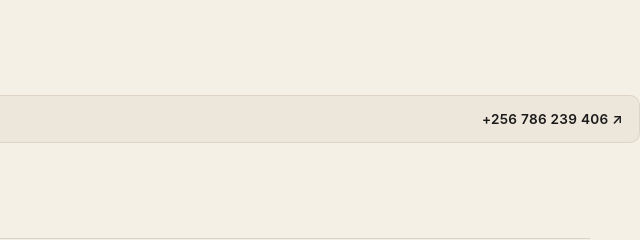
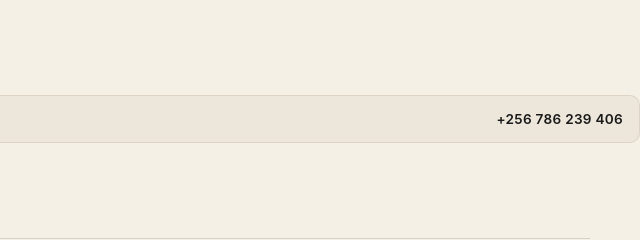
Before and after one commit to FrancTech-com/seven-and-bloom-site, a plain HTML site: page frank/index.html in a window 1280 px wide. Shown: the part 2931-3171 px from the top of the page, 640-1280 px from the left. Drawn offline with Linux system fonts and the light colour scheme.

Commit message:
Fix link formatting in index.html

```diff
--- a/frank/index.html
+++ b/frank/index.html
@@ -310,9 +310,9 @@
     <span style="font-size: 0.8rem; color: #555; font-weight: 500;">
       Start a project or inquiry:
     </span>
-    <a href="[https://wa.me/256786239406]" style="font-size: 0.85rem; font-weight: 600; color: #1a1a1a; text-decoration: none; letter-spacing: 0.02em;">
-      +256 786 239 406 ↗
-    </a>
+   <a href="https://wa.me/256786239406" style="font-size: 0.85rem; font-weight: 600; color: #1a1a1a; text-decoration: none; letter-spacing: 0.02em;">
+  +256 786 239 406
+</a>
   </div>
 
     <section class="shell section" id="about">
```
